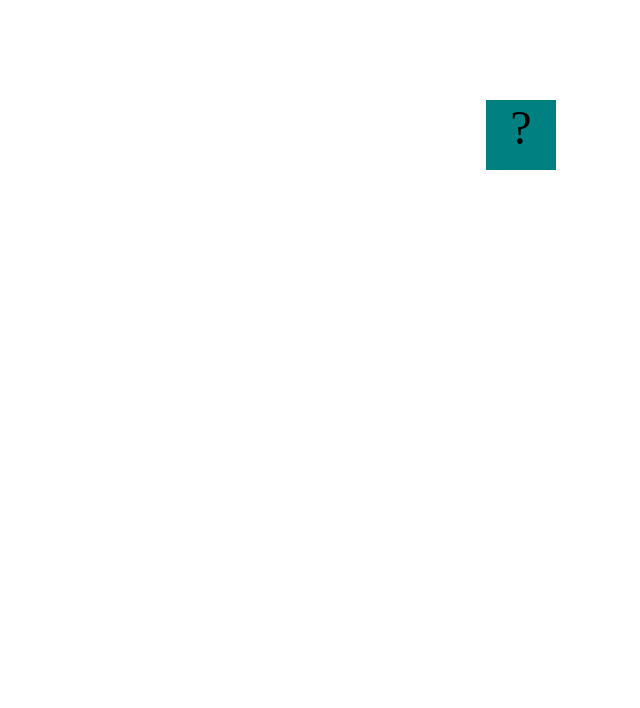
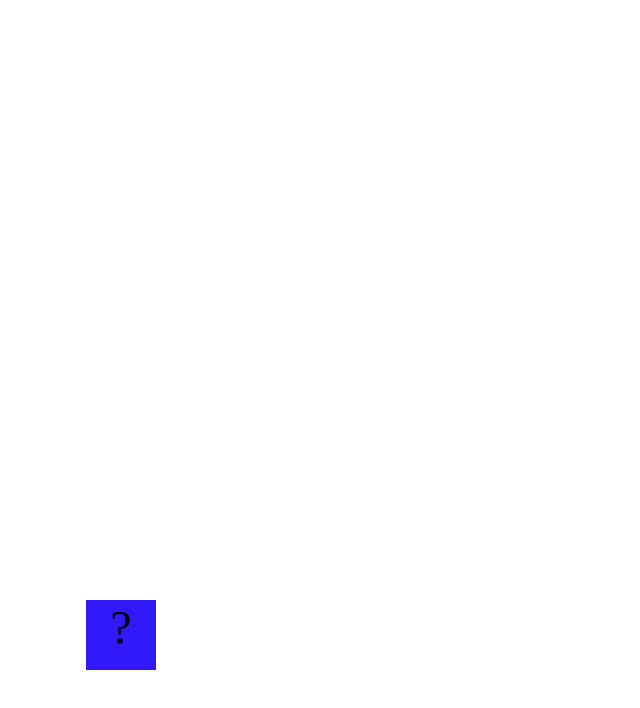
Before and after one commit to MekhiRobertson1/MekhiRobertson1.github.io, a plain HTML site: page projects/bouncing-box/index.html in a window 1280 px wide. Shown: the whole page, without its empty margins (514-1154 px from the left). Drawn offline with Linux system fonts and the light colour scheme.

Commit message:
added different images and tried to add background

```diff
--- a/projects/bouncing-box/index.html
+++ b/projects/bouncing-box/index.html
@@ -16,6 +16,7 @@
 			position: absolute;
 			top: 100px;
 			left: 400px;  /* <--- Change me! */
+			background-image: ;
 		}
 		.board{
 			height: 100vh;
@@ -42,7 +43,7 @@
 			var boardWidth = board.width();	// the maximum X-Coordinate of the screen
 
 			// Every 50 milliseconds, call the update Function (see below)
-			setInterval(update, 50);
+			var interval = setInterval(update, 50);
 
 			// Every time the box is clicked, call the handleBoxClick Function (see below)
 			box.on('click', handleBoxClick);
@@ -65,8 +66,16 @@
 			    var positionX = 0;
 				var points = 0;
 				var speed = 10;
-
-
+				var positionY = 0;
+				var speedY;
+				var boardHeight = jQuery(window).height();
+				var randNum = Math.random() * 100;
+				var colorStr = "rgb(50, 25, 250)";
+				box.css('background-color', colorStr);
+				function getRandomColor(){
+					var randomNumberBetween0and10 = Math.random() * 10;
+					return randomNumberBetween0and10;
+				}
 			/*
 			This Function will be called 20 times/second. Each time it is called,
 			it should move the Box to a new location. If the box drifts off the screen
@@ -74,18 +83,28 @@
 			*/
 			function update() {
 				/* Your Code to Increase positionX by 10 HERE */
-				positionX = positionX + 10;
-                moveBoxTo(positionX);
+				positionX = positionX + speed;
+				positionY = positionY + speed
+                moveBoxTo(positionX, positionY);
 
 				if (positionX >= boardWidth){
 					speed = -speed;
 				}
 				if (positionX <= 0){
-					speed = speed;
+					speed = -speed;
+				}
+				if (positionY >= boardHeight){
+					speed = -speed;
+				}
+				if (positionY <= 0){
+					speed = -speed
 				}
 
+				function moveBoxTo(newPositionX, newPositionY) {
+      				box.css('left', newPositionX);
+      				box.css('top', newPositionY);
 			};
-
+		}
 			/*
 			This Function will be called each time the box is clicked. Each time it is called,
 			it should increase the points total, increase the speed, and move the box to
@@ -95,7 +114,13 @@
 				positionX = 0;
 				positionX = positionX + 10;
 				speed = speed += 3;
-
+				if (speed +speed){
+					speed += 3
+				}
+				else if (speed -speed){
+					speed -= 3
+				}
+				points = points + 1;
 				changeBoxText(points);
 
 
```
